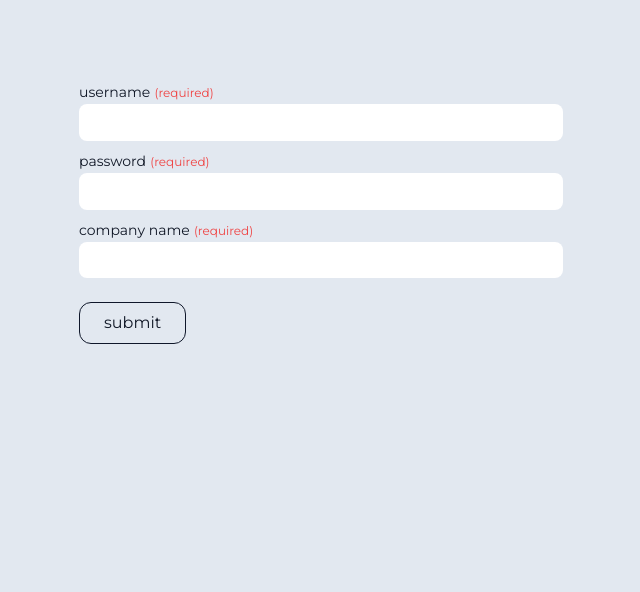
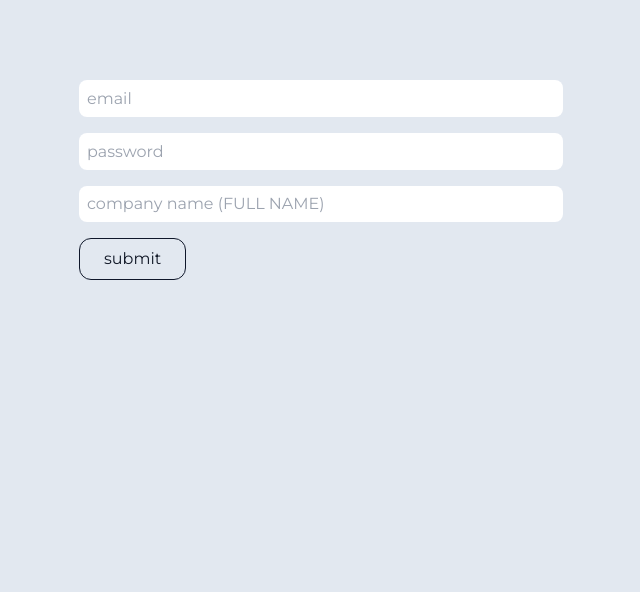
Before and after one commit to bengilla/salary, a Flask app: page /register in a window 1280 px wide. Shown: the part 80-672 px from the top of the page, without its empty margins (319-959 px from the left). Run offline with Flask 2, Linux system fonts and the light colour scheme; data that the repository does not hold is empty; parts of the project's set-up code (start-up, migrations or seed data) failed here and were passed over; some libraries are stand-ins or nearby versions.

Commit message:
done with validators and use email for username

```diff
--- a/main.py
+++ b/main.py
@@ -44,7 +44,7 @@ def index():
     form = LoginForm()
     check_users = _mongo.user_collection().find({})
 
-    if request.method == "POST":
+    if form.validate_on_submit():
         get_username = form.username.data
         get_password = form.password.data
 
@@ -98,7 +98,7 @@ def register():
         "company_name": str(company_name).upper(),
     }
 
-    if request.method == "POST":
+    if form.validate_on_submit():
         if len(users_list) == 0:
             _mongo.user_collection().insert_one(new_members)
             return redirect(url_for("index"))
--- a/modules/form.py
+++ b/modules/form.py
@@ -4,15 +4,8 @@ CreateForm, EditForm
 """
 
 from flask_wtf import FlaskForm
-from wtforms import (
-    FileField,
-    FloatField,
-    PasswordField,
-    SelectField,
-    StringField,
-    SubmitField,
-)
-from wtforms.validators import DataRequired
+from wtforms import (EmailField, FileField, FloatField, PasswordField,
+                     SelectField, StringField, SubmitField, validators)
 
 
 # Class Edit Form
@@ -32,10 +25,10 @@ class EditForm(FlaskForm):
 class CreateForm(EditForm, FlaskForm):
     """Create Form and inherent to Edit Form"""
 
-    img_employee = FileField("img_employee", validators=[DataRequired()])
-    name = StringField("name", validators=[DataRequired()])
-    pay_hour = FloatField("hour salary", validators=[DataRequired()])
-    ic = StringField("passport / ic", validators=[DataRequired()])
+    img_employee = FileField("img_employee")
+    name = StringField("name", [validators.DataRequired()])
+    pay_hour = FloatField("hour salary", [validators.DataRequired()])
+    ic = StringField("passport / ic", [validators.DataRequired()])
 
     # Optional
     dob = StringField("d.o.b")
@@ -57,8 +50,8 @@ class CreateForm(EditForm, FlaskForm):
 class LoginForm(FlaskForm):
     """Login Form"""
 
-    username = StringField("username", validators=[DataRequired()])
-    password = PasswordField("password", validators=[DataRequired()])
+    username = EmailField("email", [validators.DataRequired()])
+    password = PasswordField("password", [validators.DataRequired()])
 
     submit = SubmitField("submit")
 
@@ -66,8 +59,8 @@ class LoginForm(FlaskForm):
 class RegisterForm(FlaskForm):
     """Register Form"""
 
-    username = StringField("username", validators=[DataRequired()])
-    password = PasswordField("password", validators=[DataRequired()])
-    company_name = StringField("company name", validators=[DataRequired()])
+    username = EmailField("email", [validators.DataRequired(), validators.Email()])
+    password = PasswordField("password", [validators.DataRequired(message="Please fill password")])
+    company_name = StringField("company name", [validators.DataRequired(message="Please fill full company name")])
 
     submit = SubmitField("submit")
--- a/templates/login.html
+++ b/templates/login.html
@@ -13,7 +13,6 @@
             {{ form.csrf_token }}
             <div class="pb-2">
                 {{ form.username.label(class="text-sm") }}
-                <span class="text-xs text-red-500">(required)</span><br>
                 {{ form.username(class="form-input") }}<br>
                 {% for err in form.username.errors %}
                 <p class="form-error">{{ err }}</p>
@@ -22,7 +21,6 @@
 
             <div class="pb-2">
                 {{ form.password.label(class="text-sm") }}
-                <span class="text-xs text-red-500">(required)</span><br>
                 {{ form.password(class="form-input") }}<br>
                 {% for err in form.password.errors %}
                 <p class="form-error">{{ err }}</p>
--- a/templates/register.html
+++ b/templates/register.html
@@ -15,35 +15,32 @@
 
         <form action="{{ url_for('register') }}" method="POST" enctype="multipart/form-data" class="w-full pt-12 px-2 sm:w-[500px]" novalidate>
             {{ form.csrf_token }}
-            <div class="pb-2">
-                {{ form.username.label(class="text-sm") }}
-                <span class="text-xs text-red-500">(required)</span><br>
-                {{ form.username(class="form-input") }}<br>
+            <div class="pb-4">
+                <!-- {{ form.username.label(class="text-sm") }} -->
+                {{ form.username(placeholder="email", class="form-input") }}<br>
                 {% for err in form.username.errors %}
                 <p class="form-error">{{ err }}</p>
                 {% endfor %}
             </div>
 
-            <div class="pb-2">
-                {{ form.password.label(class="text-sm") }}
-                <span class="text-xs text-red-500">(required)</span><br>
-                {{ form.password(class="form-input") }}<br>
+            <div class="pb-4">
+                <!-- {{ form.password.label(class="text-sm") }} -->
+                {{ form.password(placeholder="password", class="form-input") }}<br>
                 {% for err in form.password.errors %}
                 <p class="form-error">{{ err }}</p>
                 {% endfor %}
             </div>
 
-            <div class="pb-2">
-                {{ form.company_name.label(class="text-sm") }}
-                <span class="text-xs text-red-500">(required)</span><br>
-                {{ form.company_name(class="form-input") }}<br>
+            <div>
+                <!-- {{ form.company_name.label(class="text-sm") }} -->
+                {{ form.company_name(placeholder="company name (FULL NAME)", class="form-input") }}<br>
                 {% for err in form.company_name.errors %}
                 <p class="form-error">{{ err }}</p>
                 {% endfor %}
             </div>
 
             <!-- Submit -->
-            <div class="pb-2">
+            <div>
                 {{ form.submit(class="mt-4 px-6 py-2 rounded-xl border border-1 border-slate-900 hover:bg-sky-700 hover:text-slate-100") }}
             </div>
 
```
Also changed, not shown: templates/add.html (+4 -4 lines), templates/index.html (+7 -9 lines), user/routes.py (+19 -15 lines), 1 other file.
